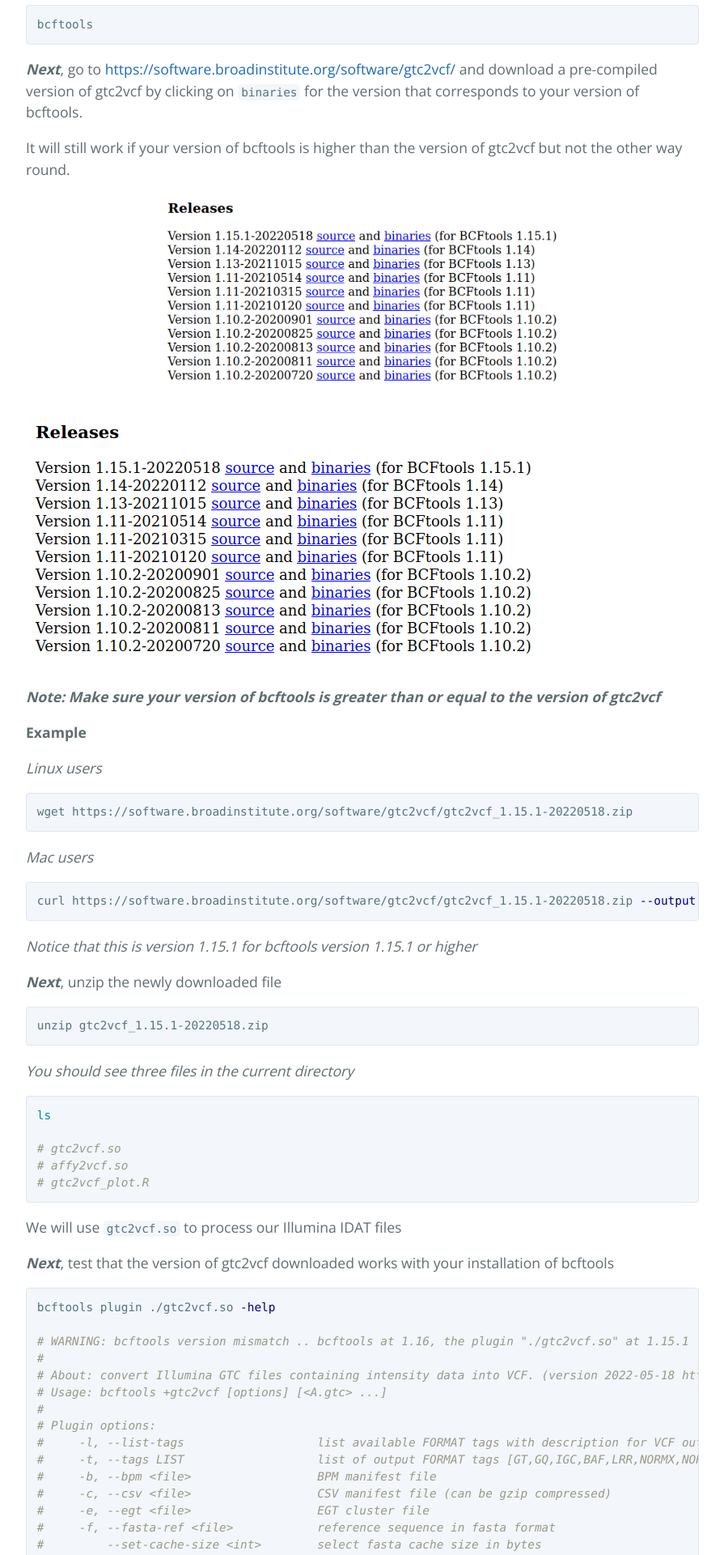
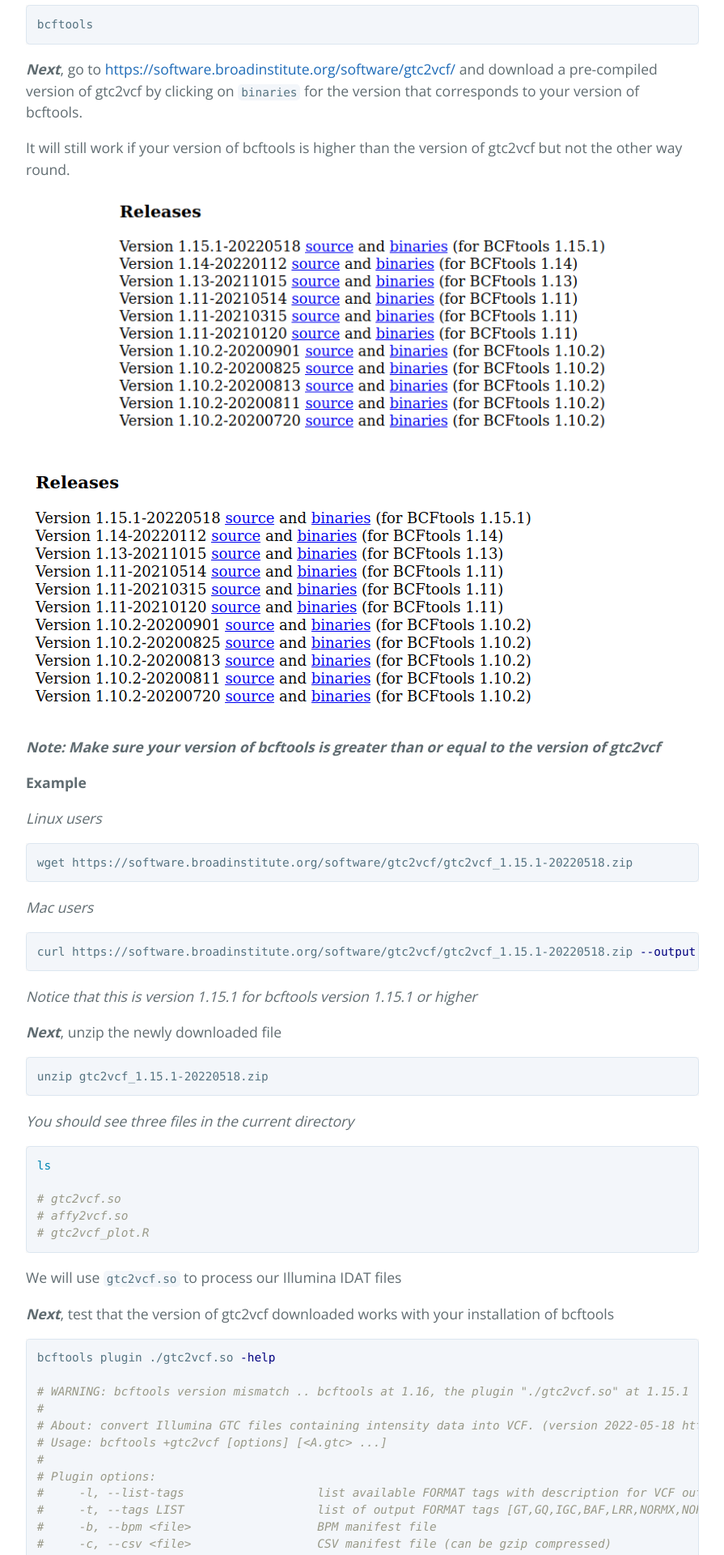
Before and after one commit to esohkevin/esohkevin.github.io, a Jekyll site: the page built from docs/tutorials/convert-idat-to-vcf.md, in a window 1280 px wide. Shown: the part 3027-4947 px from the top of the page at 81% size, without its empty margins (192-1087 px from the left). Built offline with Jekyll 4.4.1, drawn with Linux system fonts in a browser that asks for light colours; the repository's description, which GitHub fills in, is left out.

```diff
--- a/docs/tutorials/convert-idat-to-vcf.md
+++ b/docs/tutorials/convert-idat-to-vcf.md
@@ -132,7 +132,7 @@
 It will still work if your version of bcftools is higher than the version of gtc2vcf but not the other way round.
 
 <p align="center">
-  <img src="/tutorials/gtc2vcf-website.png" alt="https://software.broadinstitute.org/software/gtc2vcf/" width="60%">
+  <img src="/tutorials/gtc2vcf-website.png" alt="https://software.broadinstitute.org/software/gtc2vcf/" width="75%">
 </p>
 
 
```
